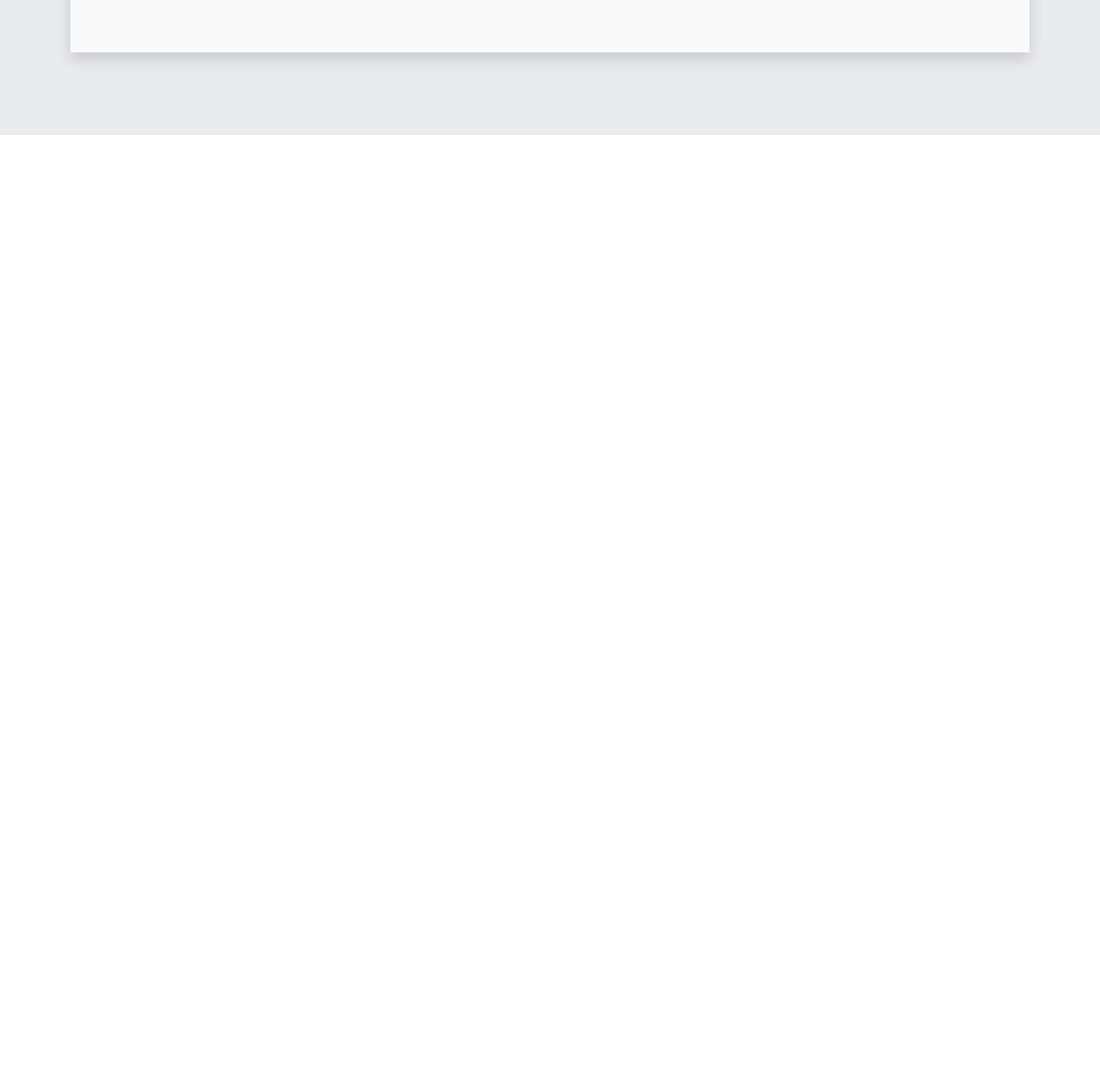
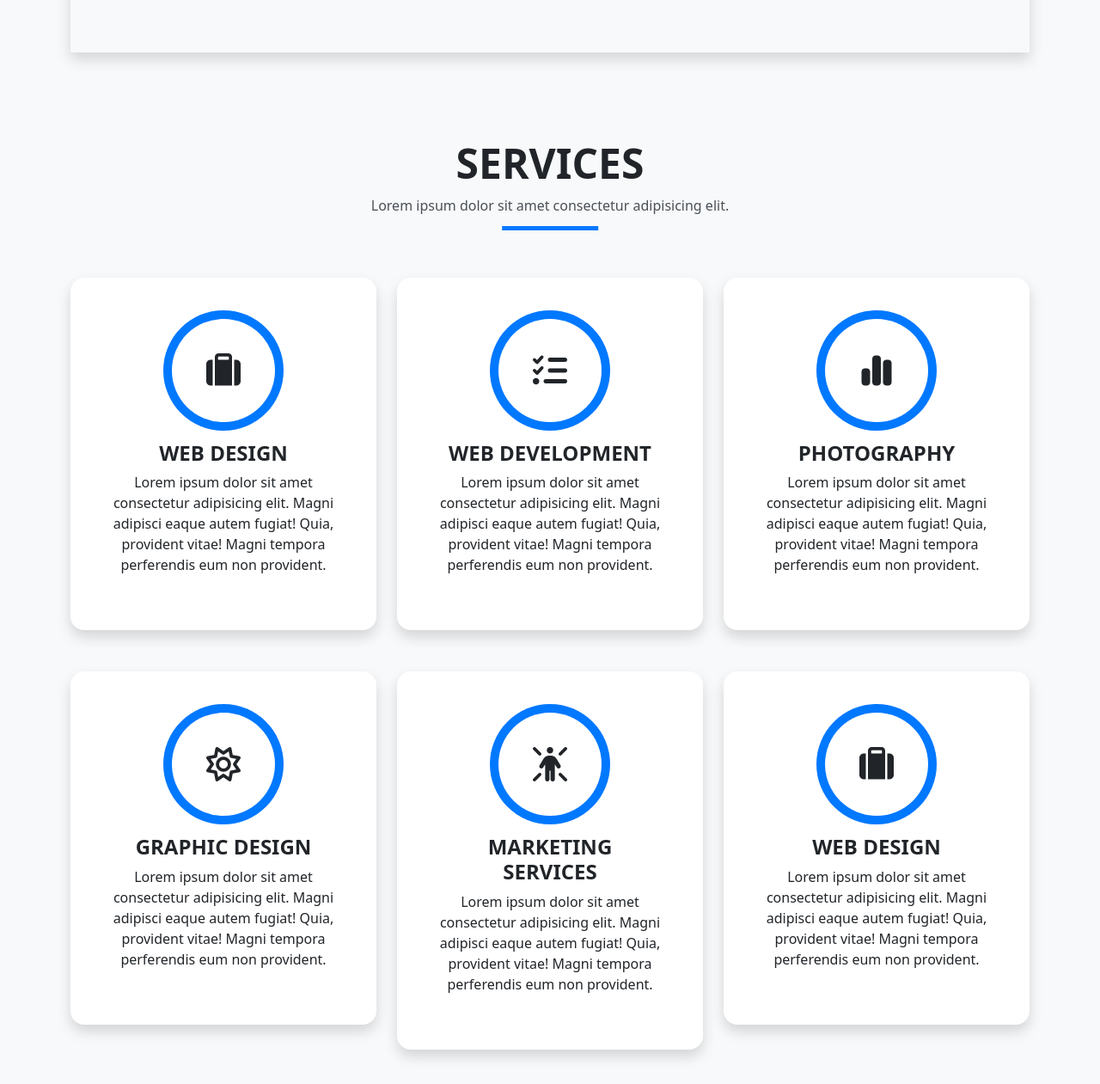
Before and after one commit to Sarah-Elhefnawy/Assignment6-DevFloio, a plain HTML site: page index.html in a window 1280 px wide. Shown: the part 1385-2646 px from the top of the page at 86% size. Before the commit the page ends 1542 px from the top, so only its background shows below. Drawn offline with nearby package versions, Linux system fonts and the light colour scheme.

Commit message:
Services section

```diff
--- a/css/style.css
+++ b/css/style.css
@@ -1,6 +1,6 @@
 /* Start of Navbar */
 .navbar {
-    background-color: rgba(4, 4, 4,0.92);
+    background-color: rgba(4, 4, 4, 0.92);
 }
 
 .navbar ul li a {
@@ -53,11 +53,12 @@
         /* margin-left: 1rem; */
     }
 }
+
 /* End of Navbar */
 
 /* Start of Header */
 .header {
-    background-image: linear-gradient(rgba(0,0,0,0.5)0% 100%), url(./../images/hero-bg.jpg);
+    background-image: linear-gradient(rgba(0, 0, 0, 0.5)0% 100%), url(./../images/hero-bg.jpg);
     background-position: center;
     background-size: cover;
     background-attachment: fixed;
@@ -67,6 +68,7 @@
     font-size: 3rem;
     line-height: 3.8rem;
 }
+
 /* End of Header */
 
 /* Start of About */
@@ -83,4 +85,70 @@
     background-color: #0078FF;
     height: 3px;
 }
+
 /* End of About */
+
+/* Start of Services */
+.services h3 {
+    font-size: 48px;
+    font-weight: 700;
+    line-height: 57.6px;
+}
+
+.services p.highlight {
+    position: relative;
+}
+
+.services p.highlight::after {
+    content: "";
+    position: absolute;
+    top: 150%;
+    left: 50%;
+    right: 0;
+    height: 5px;
+    width: 10%;
+    background-color: #0078FF;
+    transform: translate(-50%);
+    -webkit-transform: translate(-50%);
+    -moz-transform: translate(-50%);
+    -ms-transform: translate(-50%);
+    -o-transform: translate(-50%);
+}
+
+.services .inner-services i {
+    position: relative;
+    /*border: #0078FF 8px solid;
+    */box-shadow: #0078ff 0px 0px 0px 10px;
+    border-radius: 50%;
+    width: 120px;
+    height: 120px;
+    -webkit-border-radius: 50%;
+    -moz-border-radius: 50%;
+    -ms-border-radius: 50%;
+    -o-border-radius: 50%;
+    transition: all 0.5s ease-in-out;
+    -webkit-transition: all 0.5s ease-in-out;
+    -moz-transition: all 0.5s ease-in-out;
+    -ms-transition: all 0.5s ease-in-out;
+    -o-transition: all 0.5s ease-in-out;
+}
+
+.services .inner-services i::before {
+    position: absolute;
+    top: 50%;
+    left: 0;
+    right: 0;
+    transform: translateY(-50%);
+    -webkit-transform: translateY(-50%);
+    -moz-transform: translateY(-50%);
+    -ms-transform: translateY(-50%);
+    -o-transform: translateY(-50%);
+}
+
+.services .inner-services:hover i {
+    /* border: rgba(193, 210, 229, 0.01) 8px solid; */
+    box-shadow: rgba(129, 186, 251, 0.583) 0px 0px 0px 10px;
+    background-color: #0078FF;
+}
+
+/* End of Services */
--- a/index.html
+++ b/index.html
@@ -29,7 +29,7 @@
                         <a class="nav-link active" href="#about">About</a>
                     </li>
                     <li class="nav-item ps-3">
-                        <a class="nav-link active" href="#">Services</a>
+                        <a class="nav-link active" href="#services">Services</a>
                     </li>
                     <li class="nav-item ps-3">
                         <a class="nav-link active" href="#">Work</a>
@@ -79,7 +79,7 @@
     <!-- End of Header -->
 
     <!-- Start of About -->
-    <section id="about" class="about py-5 bg-body-secondary">
+    <section id="about" class="about pt-5 pb-1 bg-body-tertiary">
         <div class="container">
             <div class="inner-about w-100 shadow p-5 mb-5 bg-body-tertiary">
                 <!-- <div class="clearfix">
@@ -92,7 +92,8 @@
                         <div>
                             <div class="d-flex flex-md-row flex-sm-column flex-wrap">
                                 <figure>
-                                    <img src="./images/testimonial-2.jpg" class="w-100 rounded-2" alt="Developer's picture">
+                                    <img src="./images/testimonial-2.jpg" class="w-100 rounded-2"
+                                        alt="Developer's picture">
                                 </figure>
                                 <ul class="list-unstyled ms-5">
                                     <li class="my-3 text-body-secondary"><span
@@ -147,21 +148,26 @@
                             <h2 class="fs-1 fw-medium position-relative">About me</h2>
                             <figcaption class="mt-5">
                                 <p>
-                                    Curabitur non nulla sit amet nisl tempus convallis quis ac lectus. Curabitur arcu erat,
+                                    Curabitur non nulla sit amet nisl tempus convallis quis ac lectus. Curabitur arcu
+                                    erat,
                                     accumsan id imperdiet et, porttitor at sem. Praesent sapien massa, convallis a
                                     pellentesque
                                     nec, egestas non nisi. Nulla porttitor accumsan tincidunt.
                                 </p>
 
-                                <p>Mauris blandit aliquet elit, eget tincidunt nibh pulvinar a. Vivamus suscipit tortor eget
-                                    felis porttitor volutpat. Vestibulum ac diam sit amet quam vehicula elementum sed sit
+                                <p>Mauris blandit aliquet elit, eget tincidunt nibh pulvinar a. Vivamus suscipit tortor
+                                    eget
+                                    felis porttitor volutpat. Vestibulum ac diam sit amet quam vehicula elementum sed
+                                    sit
                                     amet
                                     dui. porttitor at sem.
                                 </p>
 
-                                <p>Nulla porttitor accumsan tincidunt. Quisque velit nisi, pretium ut lacinia in, elementum
+                                <p>Nulla porttitor accumsan tincidunt. Quisque velit nisi, pretium ut lacinia in,
+                                    elementum
                                     id
-                                    enim. Nulla porttitor accumsan tincidunt. Mauris blandit aliquet elit, eget tincidunt
+                                    enim. Nulla porttitor accumsan tincidunt. Mauris blandit aliquet elit, eget
+                                    tincidunt
                                     nibh
                                     pulvinar a.
                                 </p>
@@ -173,6 +179,74 @@
         </div>
     </section>
     <!-- End of About -->
+
+    <!-- Start of Services -->
+    <section id="services" class="services pt-5 pb-3 bg-body-tertiary text-center">
+        <div class="container">
+            <h3 class="text-uppercase mb-2">services</h3>
+            <p class="highlight text-light-emphasis">
+                Lorem ipsum dolor sit amet consectetur adipisicing elit.
+            </p>
+            <div class="row mt-5 g-4">
+                <div class="col-sm-12 col-md-4">
+                    <div class="inner-services shadow p-5 mb-4 bg-white rounded-4">
+                        <i class="fa-solid fa-suitcase fs-1"></i>
+                        <h4 class="text-uppercase mt-3 fw-bold">web design</h4>
+                        <p>Lorem ipsum dolor sit amet consectetur adipisicing elit. Magni adipisci eaque autem fugiat!
+                            Quia, provident vitae! Magni tempora perferendis eum non provident.</p>
+                    </div>
+                </div>
+                <div class="col-sm-12 col-md-4">
+                    <div class="inner-services shadow p-5 mb-4 bg-white rounded-4">
+                        <i class="fa-solid fa-list-check fs-1"></i>
+                        <h4 class="text-uppercase mt-3 fw-bold">web development</h4>
+                        <p>Lorem ipsum dolor sit amet consectetur adipisicing elit. Magni adipisci eaque autem fugiat!
+                            Quia, provident vitae! Magni tempora perferendis eum non provident.</p>
+                    </div>
+                </div>
+                <div class="col-sm-12 col-md-4">
+                    <div class="inner-services shadow p-5 mb-4 bg-white rounded-4">
+                        <i class="fa-solid fa-chart-simple fs-1"></i>
+                        <h4 class="text-uppercase mt-3 fw-bold">Photography</h4>
+                        <p>Lorem ipsum dolor sit amet consectetur adipisicing elit. Magni adipisci eaque autem fugiat!
+                            Quia, provident vitae! Magni tempora perferendis eum non provident.</p>
+                    </div>
+                </div>
+                <div class="col-sm-12 col-md-4">
+                    <div class="inner-services shadow p-5 mb-4 bg-white rounded-4">
+                        <i class="fa-regular fa-sun fs-1"></i>
+                        <h4 class="text-uppercase mt-3 fw-bold">Graphic Design</h4>
+                        <p>Lorem ipsum dolor sit amet consectetur adipisicing elit. Magni adipisci eaque autem fugiat!
+                            Quia, provident vitae! Magni tempora perferendis eum non provident.</p>
+                    </div>
+                </div>
+                <div class="col-sm-12 col-md-4">
+                    <div class="inner-services shadow p-5 mb-4 bg-white rounded-4">
+                        <i class="fa-solid fa-person-rays fs-1"></i>
+                        <h4 class="text-uppercase mt-3 fw-bold">Marketing Services</h4>
+                        <p>Lorem ipsum dolor sit amet consectetur adipisicing elit. Magni adipisci eaque autem fugiat!
+                            Quia, provident vitae! Magni tempora perferendis eum non provident.</p>
+                    </div>
+                </div>
+                <div class="col-sm-12 col-md-4">
+                    <div class="inner-services shadow p-5 mb-4 bg-white rounded-4">
+                        <i class="fa-solid fa-suitcase fs-1 fs-1"></i>
+                        <h4 class="text-uppercase mt-3 fw-bold">web design</h4>
+                        <p>Lorem ipsum dolor sit amet consectetur adipisicing elit. Magni adipisci eaque autem fugiat!
+                            Quia, provident vitae! Magni tempora perferendis eum non provident.</p>
+                    </div>
+                </div>
+            </div>
+        </div>
+    </section>
+    <!-- End of Services -->
+
+
+
+
+
+
+
 
 
 
```
